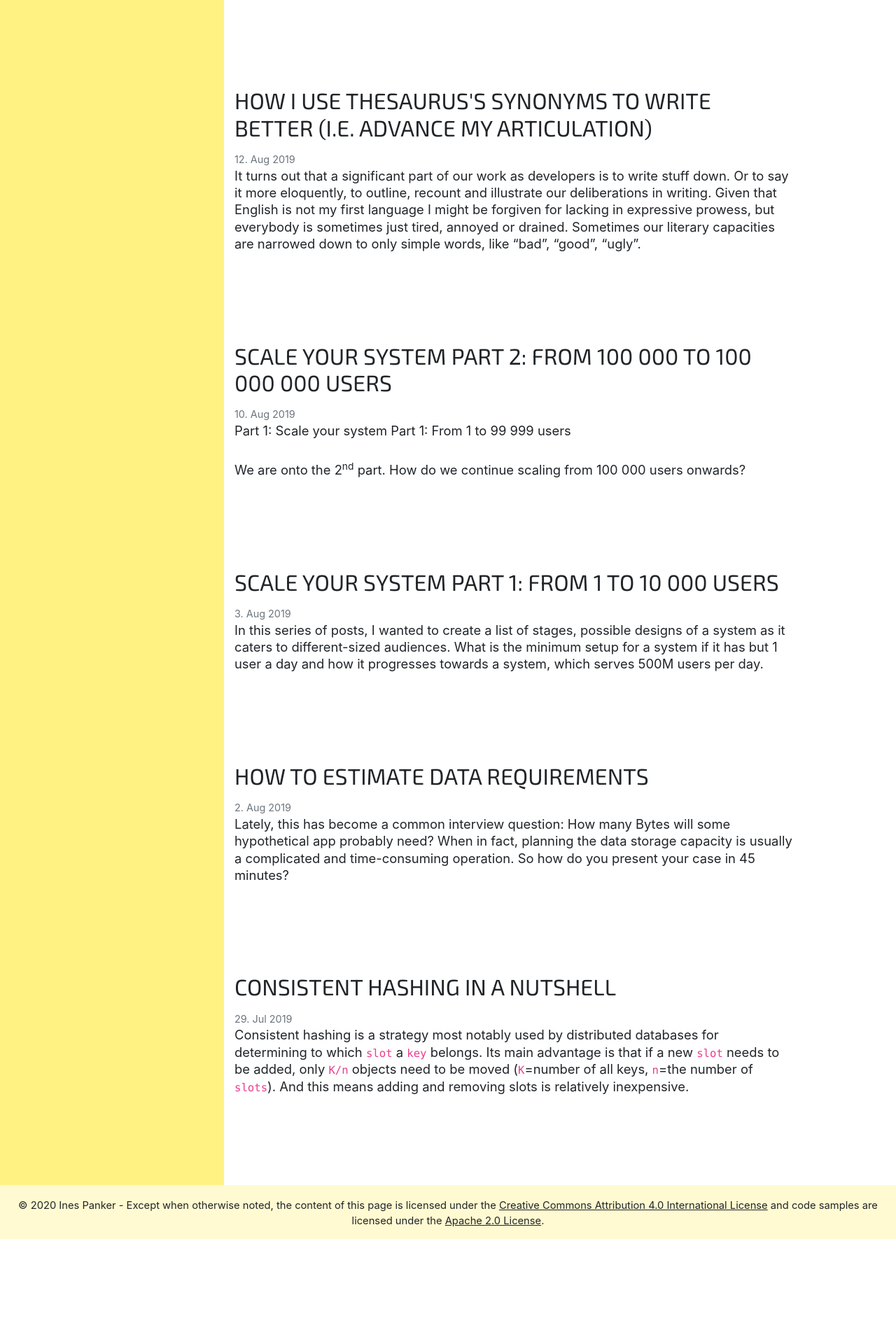
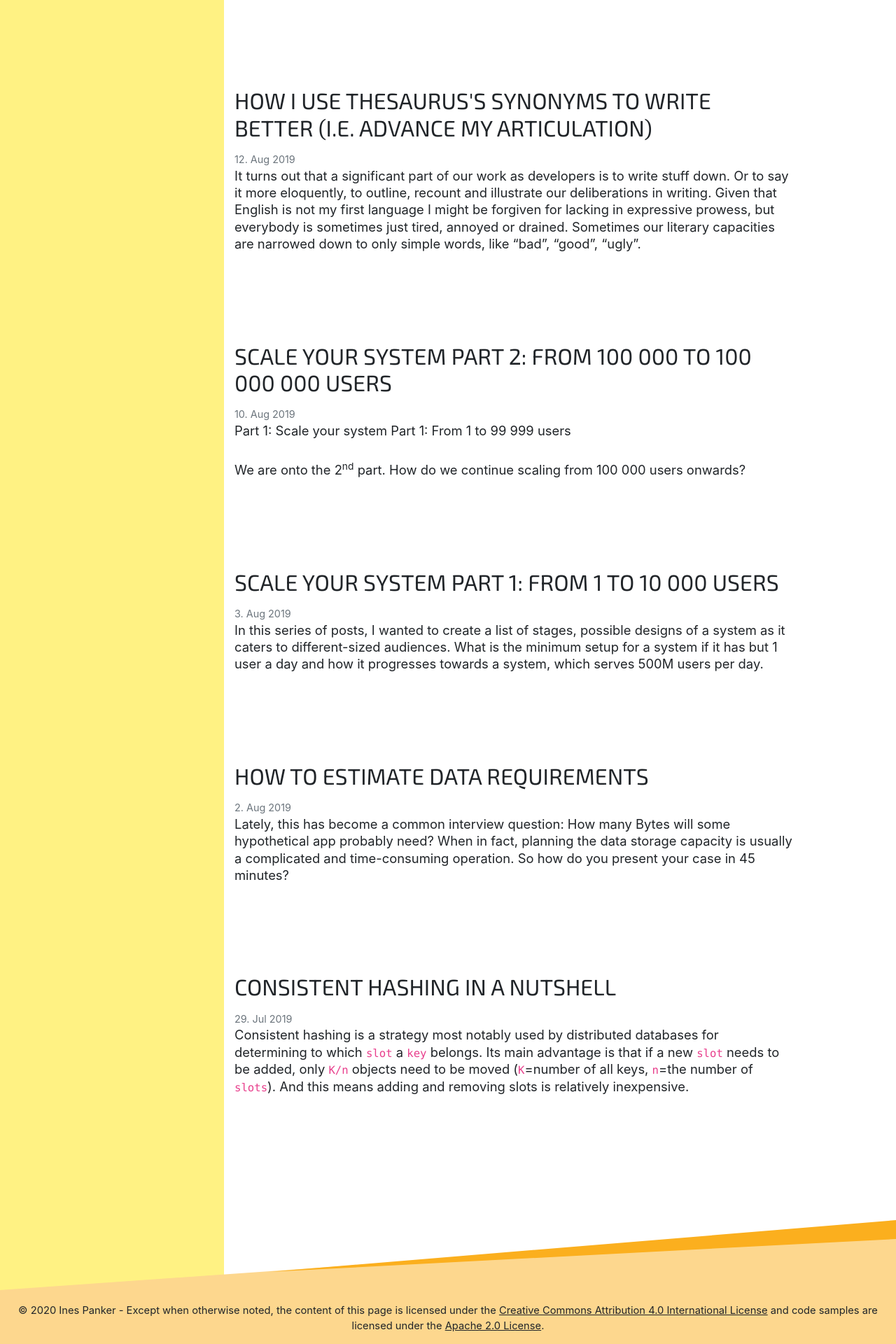
Before and after one commit to inesp/inesp.github.io, a Jekyll site: the page built from index.md, in a window 1280 px wide. Shown: the part 4380-6300 px from the top of the page at 70% size. Built offline with Jekyll 4.4.1, drawn with Linux system fonts in a browser that asks for light colours; some web fonts are replaced; before the commit the page ends 6150 px from its top, so only the background shows below that.

Commit message:
Add footer separator

```diff
--- a/_layouts/default.html
+++ b/_layouts/default.html
@@ -9,20 +9,31 @@
 
 	<body>
 
-    <div class="container-fluid">
+    <div class="container-fluid position-relative">
 
       <div class="row">
         <aside class="col-md-12 col-lg-3 aside-padding no-gutters">
           {%- include sidebar.html -%}
         </aside>
 
-        <div class="col-md-12 col-lg-9 main-padding">
+        <div class="col-md-12 col-lg-9 main-padding separator-space">
       		{{ content }}
         </div>
+
+
+      <div class="separator">
+        <svg class="separator__svg" width="100%" height="100" viewBox="0 0 100 100" preserveAspectRatio="none" fill="#fdd78e" version="1.1" xmlns="http://www.w3.org/2000/svg">
+          <path d="M 100 100 V 10 L 0 100"/>
+          <path d="M 30 74 L 100 0 V 27 Z" fill="#fbaf1e" stroke-width="0"/>
+        </svg>
       </div>
     </div>
 
-    <footer class="container-fluid">
+    </div>
+
+    <footer class="container-fluid" style="background: #fdd78e;">
+
+
       <div class="row">
         <div class="col-xs-12 col-sm-12 text-center">
           <p>
--- a/assets/bs-override.scss
+++ b/assets/bs-override.scss
@@ -5,7 +5,7 @@
 @import "rouge.scss";
 
 $color-yellow: #fff283;
-$color-hover-red: #ff0040;
+$color-hover-red: #ff0040;  // #673e9c <- violet
 $color-text: #212529;
 
 body{
@@ -192,8 +192,6 @@ blockquote {
 }
 
 footer {
-  background: #FFFAD1;
-
   p {
     margin-bottom:1rem;
     margin-top: 1rem;
@@ -240,3 +238,32 @@ footer {
 .MathJax_Display, .MathJax{
   color: #d2196e;
 }
+
+
+/**
+ * Separator
+ */
+ .separator-space{padding-bottom: 150px;}
+ .separator {
+   bottom: 0px;
+   left: 0;
+   overflow: hidden;
+   position: absolute;
+
+   width: 100%;
+ }
+ //
+ // @media screen and (max-width: 767px) {
+ //   .section-one {
+ //     padding: 130px 0 190px;
+ //   }
+ //   .separator {
+ //     bottom: -110px;
+ //     .separator__svg {
+ //       left: -20%;
+ //       position: relative;
+ //       transform: rotate(15deg);
+ //       width: 140%;
+ //     }
+ //   }
+ // }
```
